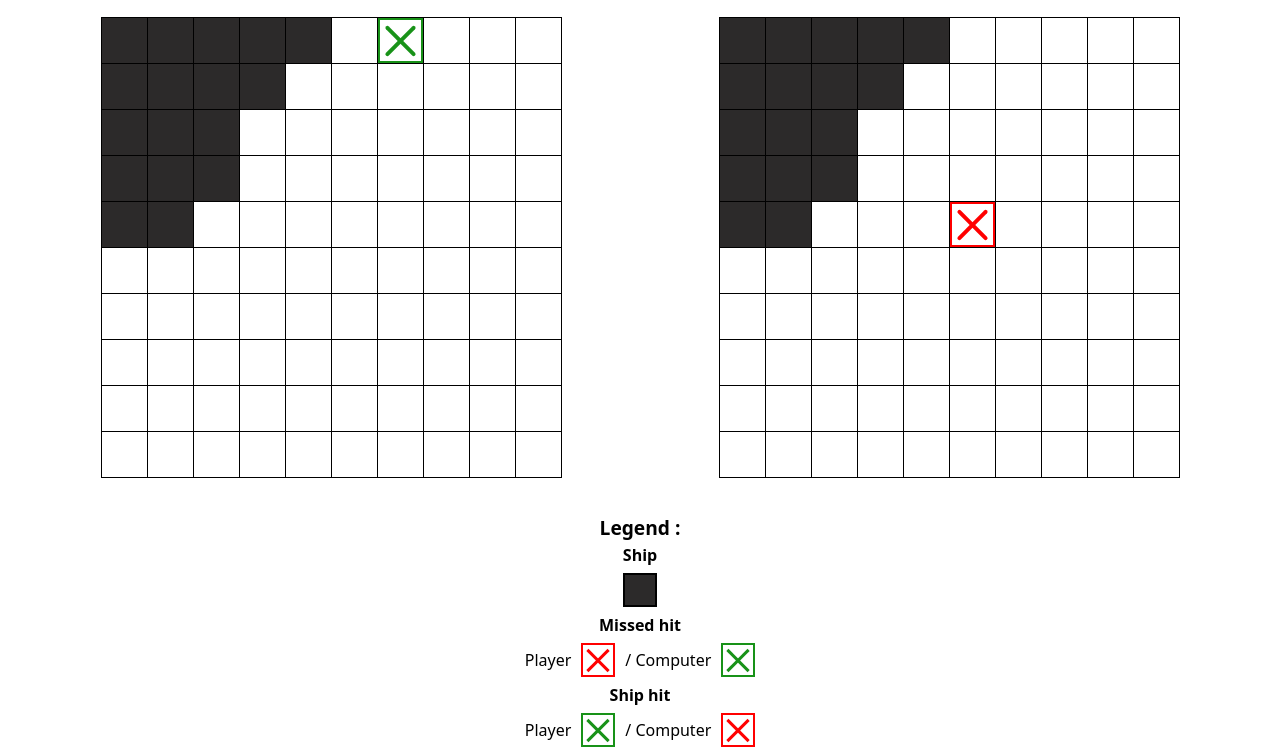
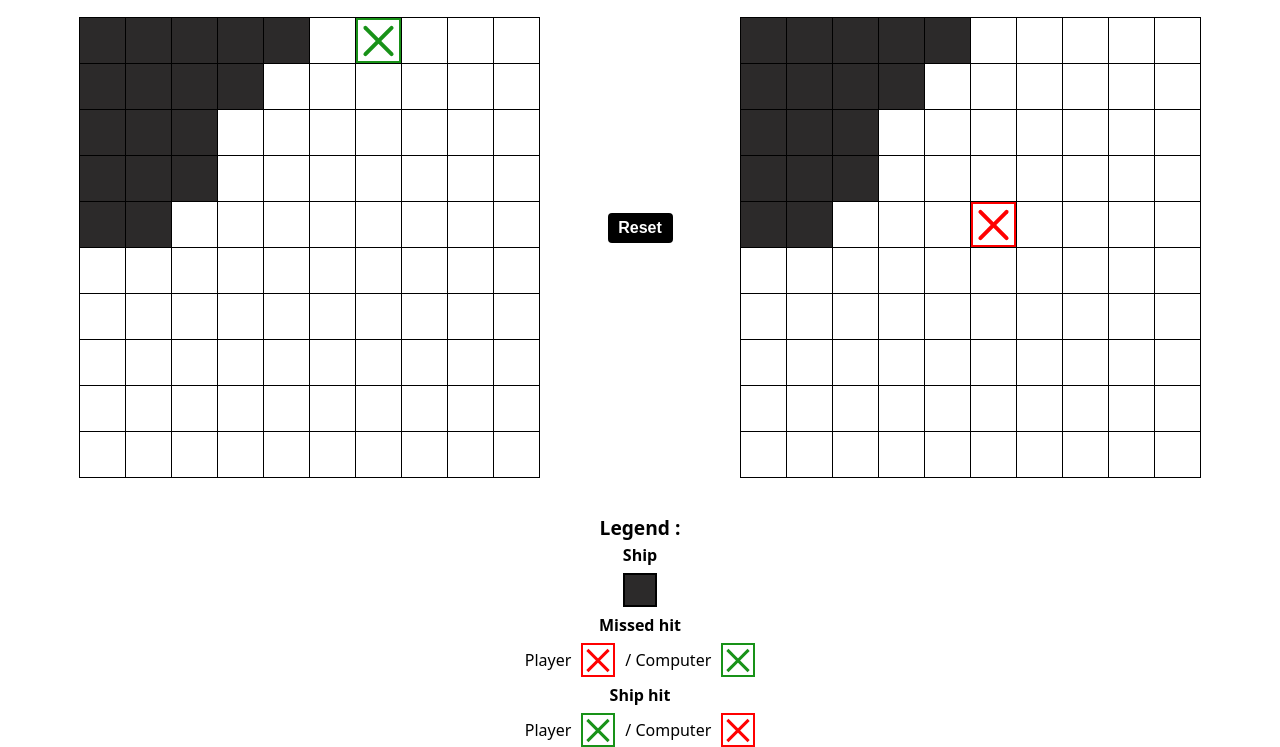
Before and after one commit to alleizon/battleship, a website built with webpack: page dist/index.html in a window 1280 px wide. Both pictures are taken after a click on the element 949 px from the left and 353 px from the top of the page. Shown: the part 106-853 px from the top of the page. Built offline with nearby package versions, Linux system fonts and the light colour scheme.

Commit message:
added reset button and logic for ending game loop

```diff
--- a/src/DOM_Helpers/inProgress.js
+++ b/src/DOM_Helpers/inProgress.js
@@ -6,13 +6,33 @@ const gameInProgress = (() => {
   const body = document.querySelector("body");
   body.classList.add("in-progress");
 
-  const legend = document.createElement("div"); // r
+  const legend = document.createElement("div");
   legend.classList.add("legend");
   legend.innerHTML = Utils.legendHTML();
 
   const name = document.createElement("p");
   name.innerHTML = `<span class="player">Player</span> turn`;
   document.querySelector("body").appendChild(name);
+
+  const renderResetBtn = () => {
+    const btn = document.createElement("button");
+    btn.setAttribute("type", "button");
+    btn.classList.add("reset-game");
+    btn.textContent = "Reset";
+
+    btn.addEventListener("click", () => {
+      Game.reset();
+      // TODO: add DOM reset
+    });
+
+    return btn;
+  };
+
+  const gameOver = (winner) => {
+    const strU = winner.name[0].toUpperCase() + winner.name.slice(1);
+    const strL = winner.name;
+    name.innerHTML = `<span class="${strL}">${strU}</span> wins`;
+  };
 
   const setName = (player) => {
     name.innerHTML =
@@ -49,6 +69,12 @@ const gameInProgress = (() => {
       const y = Number(e.target.dataset.col);
 
       const result = Game.playHuman(x, y);
+      if (result.winner) {
+        e.target.classList.add("ship-hit");
+        gameOver(result.winner);
+        this.removeEventListener("click", handler);
+        return;
+      }
       if (!(result instanceof Ship)) {
         e.target.classList.add("miss");
       }
@@ -58,10 +84,11 @@ const gameInProgress = (() => {
       setName("Computer");
       setTimeout(() => {
         const cresult = Game.playComputer();
+        // computer win here
         displayComputerTurn(cresult);
         restoreGridListener(this, handler);
         setName("Player");
-      }, 1000);
+      }, 0);
     }
   }
 
@@ -105,10 +132,16 @@ const gameInProgress = (() => {
     player.append(playerName, grid);
     body.appendChild(player);
 
+    if (playerObj.name === "player") body.appendChild(renderResetBtn());
     if (playerObj.name === "computer") body.appendChild(legend);
   };
 
   return { renderPlayer };
 })();
 
+const [human, computer] = Game.newGame();
+
+gameInProgress.renderPlayer(human);
+gameInProgress.renderPlayer(computer);
+
 module.exports = gameInProgress;
--- a/src/dom.js
+++ b/src/dom.js
@@ -3,11 +3,6 @@ const Game = require("./game.js");
 
 const gameInProgress = require("./DOM_Helpers/inProgress.js");
 
-const DOM = (() => {
-  const [human, computer] = Game.newGame();
-
-  gameInProgress.renderPlayer(human);
-  gameInProgress.renderPlayer(computer);
-})();
+const DOM = (() => {})();
 
 module.exports = DOM;
--- a/src/game.js
+++ b/src/game.js
@@ -5,32 +5,34 @@ const Game = (() => {
   const human = new Player("player");
   const computer = new Player("computer");
 
-  let currentPlayer;
-
-  const isOver = () => currentPlayer.board.shipsSunk();
+  const reset = () => {
+    human.board.reset();
+    computer.board.reset();
+  };
 
   const newGame = () => {
-    human.board.reset();
-    computer.board.reset();
+    reset();
 
     Utils.populateBoards(human.board, computer.board); // to remove. add placement
-
-    currentPlayer = human;
 
     return [human, computer]; // to remove
   };
 
   const playHuman = (x, y) => {
     const cell = human.sendAttack(computer.board, x, y);
+    if (computer.board.shipsSunk())
+      return { winner: human, loser: computer, cell };
     return cell;
   };
 
   const playComputer = () => {
     const result = computer.sendAttack(human.board);
+    if (human.board.shipsSunk())
+      return { winner: computer, loser: human, result };
     return result;
   };
 
-  return { isOver, newGame, playHuman, playComputer };
+  return { reset, newGame, playHuman, playComputer };
 })();
 
 module.exports = Game;
```
Also changed, not shown: dist/css/in-progress.css, dist/index.html.
